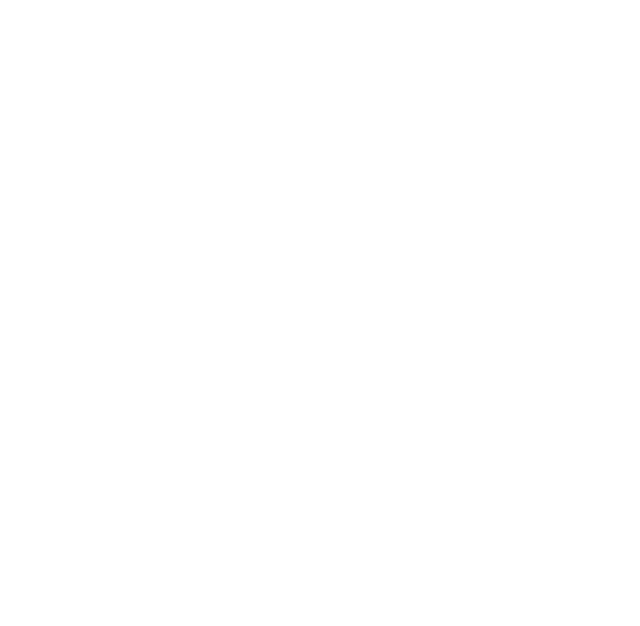
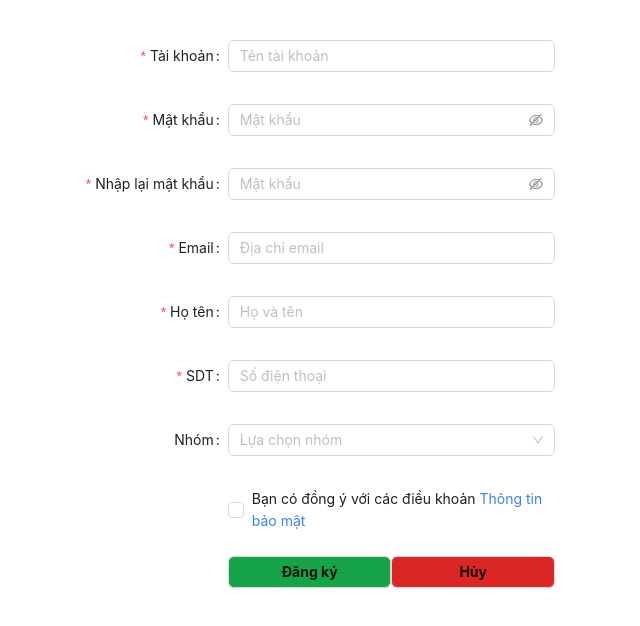
Before and after one commit to thanhle1301/BT5_React_capstone_movie, a React (Create React App) app: page /register in a window 1280 px wide. Before the commit this address had no page. Shown: the top 626 px of the page, without its empty margins (85-725 px from the left). Built offline with nearby package versions, Linux system fonts and the light colour scheme.

Commit message:
add file & form :  registor base

```diff
--- a/src/App.js
+++ b/src/App.js
@@ -7,6 +7,7 @@
 import DetailPage from "./page/DetailPage/DetailPage";
 import HomeLayout from "./layout/HomeLayout";
 import Spinner from "./components/Spinner/Spinner";
+import RegisterPage from "./page/RegisterPage/RegisterPage";
 
 function App() {
   return (
@@ -19,6 +20,7 @@
             <Route path="/detail/:idPhim" element={<DetailPage />} />
           </Route>
           <Route path="/login" element={<LoginPage />} />
+          <Route path="/register" element={<RegisterPage />} />
         </Routes>
       </BrowserRouter>
     </div>
--- a/src/components/Header/Header.js
+++ b/src/components/Header/Header.js
@@ -36,7 +36,14 @@
           >
             Đăng nhập
           </button>
-          <button className="btn-theme">Đăng ký</button>
+          <button
+            className="btn-theme "
+            onClick={() => {
+              window.location.href = "/register";
+            }}
+          >
+            Đăng ký
+          </button>
         </div>
       );
     }
--- a/src/page/LoginPage/FormLogin.js
+++ b/src/page/LoginPage/FormLogin.js
@@ -104,7 +104,7 @@
         }}
       >
         <Button
-          className="bg-blue-600  hover:text-white hover:border-transparent font-bold"
+          className="bg-green-600  hover:text-white hover:border-transparent font-bold"
           htmlType="submit"
         >
           Đăng nhập
--- /dev/null
+++ b/src/page/RegisterPage/FormRegister.js
@@ -0,0 +1,221 @@
+import React from "react";
+import { form, Button, Checkbox, DatePicker, Input, Select, Form } from "antd";
+import { Navigate, useNavigate } from "react-router-dom";
+
+export default function FormRegister() {
+  // quay về home
+  let navigate = useNavigate();
+
+  // kiểm tra checkbox
+  const validatePhone = (_, value) => {
+    // Sử dụng regex để kiểm tra xem giá trị có phải là số hay không
+    const isNumber = /^[0-9]+$/.test(value);
+
+    if (!isNumber) {
+      return Promise.reject("Vui lòng nhập số điện thoại hợp lệ");
+    }
+
+    return Promise.resolve();
+  };
+  return (
+    // https://www.youtube.com/watch?v=ajp8hmAKEhM add form
+    <div className="w-50 my-10">
+      <Form
+        labelCol={{ span: 10 }}
+        wrapperCol={{ span: 14 }}
+        autoComplete="off"
+        onFinish={(values) => {
+          console.log({ values });
+        }}
+        onFinishFailed={(error) => {
+          console.log({ error });
+        }}
+      >
+        <Form.Item
+          name="taiKhoan"
+          label="Tài khoản"
+          rules={[
+            {
+              required: true,
+              message: "Tài khoản không được bỏ trống!",
+            },
+
+            {
+              min: 5,
+              message: "Tài khoản phải trên 4 ký tự!",
+            },
+            {
+              whitespace: true,
+              message: "Tài khoản không được có khoảng trắng!",
+            },
+          ]}
+          hasFeedback
+        >
+          <Input placeholder="Tên tài khoản" />
+        </Form.Item>
+        <Form.Item
+          name="matKhau"
+          label="Mật khẩu"
+          rules={[
+            {
+              required: true,
+              message: "Mật khẩu không được bỏ trống!",
+            },
+
+            {
+              min: 5,
+              message: "Mật khẩu phải trên 4 ký tự!",
+            },
+          ]}
+          hasFeedback
+        >
+          <Input.Password placeholder="Mật khẩu" />
+        </Form.Item>
+        <Form.Item
+          name="nhapLaiMatKhau"
+          label="Nhập lại mật khẩu"
+          dependencies={["matKhau"]} // 2 mk trùng nhau, nhưng xóa cái đầu sẽ lỗi
+          rules={[
+            {
+              required: true, // không để trống
+              message: "Vui lòng điền họ tên!",
+            },
+            ({ getFieldValue }) => ({
+              validator(_, value) {
+                if (!value || getFieldValue("matKhau") === value) {
+                  return Promise.resolve();
+                }
+                return Promise.reject(
+                  "Mật khẩu không giống, vui lòng nhập lại!"
+                );
+              },
+            }),
+          ]}
+          hasFeedback
+        >
+          <Input.Password placeholder="Mật khẩu" />
+        </Form.Item>
+        <Form.Item
+          name="email"
+          label="Email"
+          rules={[
+            {
+              required: true,
+              message: "Email không được bỏ trống!",
+            },
+            {
+              whitespace: true,
+              message: "Vui lòng không có khoảng trắng!",
+            },
+
+            {
+              min: 5,
+              message: "Email phải trên 4 ký tự!",
+            },
+
+            {
+              type: "email",
+              message: "Vui lòng nhập đúng thông tin!",
+            },
+          ]}
+          hasFeedback
+        >
+          <Input placeholder="Địa chỉ email" />
+        </Form.Item>
+        <Form.Item
+          name="hoTen"
+          label="Họ tên"
+          rules={[
+            {
+              required: true,
+              message: "Vui lòng điền họ tên!",
+            },
+            {
+              whitespace: true,
+              message: "Vui lòng không có khoảng trắng!",
+            },
+
+            {
+              min: 5,
+              required: true,
+              message: "Vui lòng điền họ và tên!",
+            },
+          ]}
+          hasFeedback
+        >
+          <Input placeholder="Họ và tên" />
+        </Form.Item>
+        <Form.Item
+          name="soDt"
+          label="SDT"
+          rules={[
+            {
+              min: 10,
+              message: "SDT phải trên 9 ký tự!",
+            },
+            {
+              whitespace: true,
+              message: "SDT không được có khoảng trắng!",
+            },
+            { required: true, message: "SDT không được bỏ trống!" },
+            { validator: validatePhone },
+          ]}
+          hasFeedback
+        >
+          <Input placeholder="Số điện thoại" />
+        </Form.Item>
+
+        <Form.Item name="maNhom" label="Nhóm">
+          <Select placeholder="Lựa chọn nhóm">
+            <Select.Option value="GP01">Nhóm 1</Select.Option>
+          </Select>
+        </Form.Item>
+
+        <Form.Item
+          name="agree"
+          valuePropName="checked"
+          wrapperCol={{
+            offset: 10,
+            span: 16,
+          }}
+          rules={[
+            {
+              validator: (_, value) =>
+                value ? Promise.resolve() : Promise.reject("Bạn chưa đồng ý!"),
+            },
+          ]}
+        >
+          <Checkbox>
+            {" "}
+            Bạn có đồng ý với các điều khoản{" "}
+            <a className="text-blue-500" href="#">
+              Thông tin bảo mật
+            </a>
+          </Checkbox>
+        </Form.Item>
+        <Form.Item
+          wrapperCol={{
+            offset: 10,
+            span: 16,
+          }}
+        >
+          <Button
+            className="bg-green-600 w-50  hover:text-white hover:border-transparent font-bold"
+            htmlType="submit"
+          >
+            Đăng ký
+          </Button>
+          <Button
+            onClick={() => {
+              navigate("/");
+            }}
+            className="bg-red-600 w-50  hover:text-white hover:border-transparent font-bold"
+            htmlType="submit"
+          >
+            Hủy
+          </Button>
+        </Form.Item>
+      </Form>
+    </div>
+  );
+}
--- /dev/null
+++ b/src/page/RegisterPage/RegisterPage.js
@@ -0,0 +1,10 @@
+import React from "react";
+import FormRegister from "./FormRegister";
+
+export default function RegisterPage() {
+  return (
+    <div className="container">
+      <FormRegister />
+    </div>
+  );
+}
--- a/src/redux/action/user.js
+++ b/src/redux/action/user.js
@@ -11,6 +11,7 @@
     https
       .post(`/api/QuanLyNguoiDung/DangNhap`, values)
       .then((res) => {
+        console.log("😃 - file: user.js:14 - .then - res:", res.data.content);
         message.success("redux thunk thành công");
 
         // đẩy data xuống localStorage để khi user load trang thì thông tin đăng nhập vẫn còn
```
